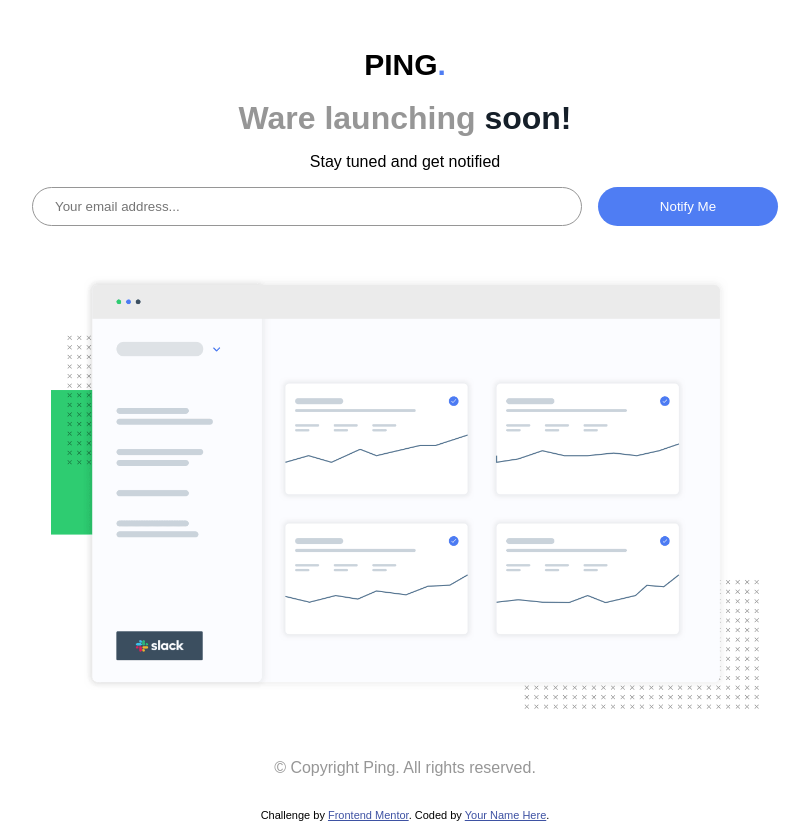
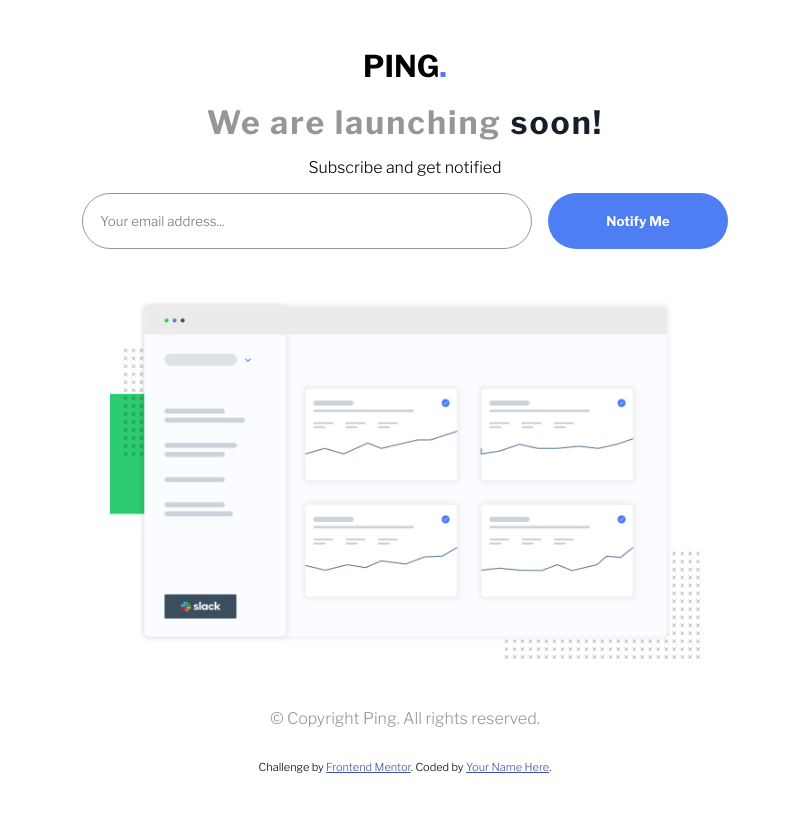
Before and after one commit to Elizabeth019/Ping-coming, a plain HTML site: page index.html in a window 1280 px wide. Shown: the whole page, without its empty margins (235-1044 px from the left). After the commit the page ends 800 px from the top, so only its background shows below. Drawn offline with nearby package versions, Linux system fonts and the light colour scheme.

Commit message:
ultimando destalles de css

```diff
--- a/index.html
+++ b/index.html
@@ -6,6 +6,7 @@
 
   <link rel="icon" type="image/png" sizes="32x32" href="./images/favicon-32x32.png">
   <link rel="stylesheet" href="style.css">
+  <link href="https://fonts.googleapis.com/css2?family=Libre+Franklin:wght@300;600;700&display=swap" rel="stylesheet">
 
   <title>Frontend Mentor | Ping coming soon page</title>
 
@@ -22,11 +23,11 @@
   </div>
   <br/>
 <div class="soon">
-  <h1> Ware launching <span> soon!</span></h1>
+  <h1> We are launching <span> soon!</span></h1>
 </div>
 
 <div class="text">
-  <p>Stay tuned and get notified </p>
+  <p>Subscribe  and get notified </p>
 
 </div>
 <div class="mail">
--- a/style.css
+++ b/style.css
@@ -16,19 +16,21 @@
   box-sizing: border-box;
   font-family: 'Libre Franklin', sans-serif;
 }
-/*
+
 body{
 
   display:flex;
   align-items: center;
   justify-content: center;
-} */
-@font-face {
+}
+/* @font-face {
   font-family: 'Libre Franklin';
   src: url('https://fonts.googleapis.com/css2?family=Libre+Franklin:wght@300;600;700&display=swap');
   /* font-weight: normal;
-  font-style: normal; */
-}
+  font-style: normal;
+} */
+
+@import url('https://fonts.googleapis.com/css2?family=Libre+Franklin:wght@300;600;700&display=swap');
 
 body {
   font-family: 'Libre Franklin', sans-serif;
@@ -55,14 +57,18 @@ body {
   display: flex;
   justify-content: center;
   color: var(--Gray);
-font-weight: 300;
+  color: var(--Gray);
+  font-weight: lighter;
+}
+.soon h1{
+  letter-spacing: 2px;
 }
 .soon span{
   color: var(--Very-Dark-Blue);
 }
 
 .text{
-  display: flex;
+display: flex;
 justify-content: center;
 margin: 1rem;
 }
@@ -74,16 +80,18 @@ margin: 1rem;
 .it{
   border-radius: 40px;
   border: 1px solid var(--Gray);
-  width: 550px;
+  width: 450px;
+
 }
 .btn{
-  padding: 12px;
+  padding: 20px;
   border-radius: 40px;
   text-align: center;
   background-color: var(--Blue);
   color: white;
   border: none;
   width: 180px;
+  font-weight: 900;
 }
 .imag{
   display: flex;
@@ -91,7 +99,7 @@ margin: 1rem;
  margin: 50px;
 }
 .imag img {
-  max-width: 60%;
+  max-width: 50%;
 }
 .copy{
   display: flex;
```
